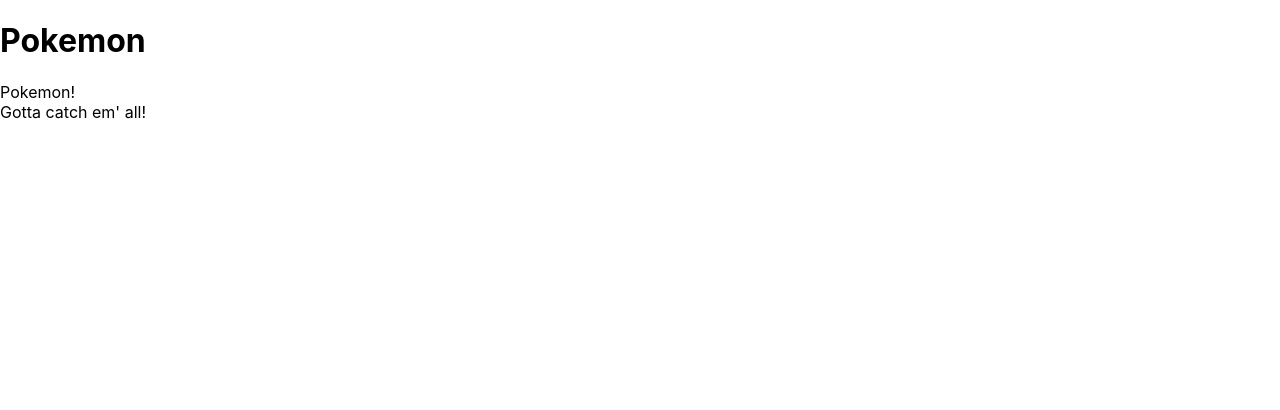
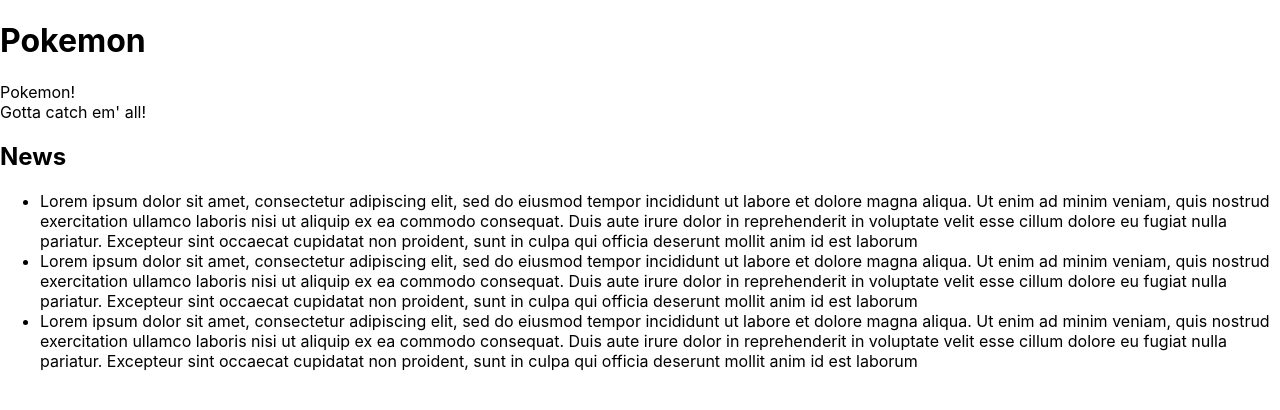
Before and after one commit to ca2roaldsoy/cato-roaldsoy-js-frameworks-ma3.js, a React (Create React App) app: page / in a window 1280 px wide. Shown: the top 410 px of the page. Built offline with nearby package versions, Linux system fonts and the light colour scheme.

Commit message:
added news content

```diff
--- a/src/App.js
+++ b/src/App.js
@@ -1,11 +1,12 @@
 import React from 'react';
 import Home from './components/home/Home.js';
+import News from './components/news/News.js'
 
 function App() {
   return (
     <div className="App">
     <Home />
-
+    <News />
     </div>
   );
 }
--- a/src/components/home/Home.js
+++ b/src/components/home/Home.js
@@ -1,18 +1,18 @@
 import React from 'react';
 import Heading from '../Heading.js';
-import homeContent from './HomeContent.js';
+import HomeContent from './HomeContent.js';
 
 function Home() {
 
     return (
         <div>
             <Heading title="Pokemon" />
-            <homeContent>
+            <HomeContent>
 
                 Pokemon!<br />
                 Gotta catch em' all!
 
-            </homeContent>
+            </HomeContent>
         </div>
     )
 }
--- a/src/components/home/HomeContent.js
+++ b/src/components/home/HomeContent.js
@@ -1,6 +1,6 @@
 import React from 'react';
 
-function homeContent(props) {
+function HomeContent(props) {
 
     return (
 
@@ -8,4 +8,4 @@
     )
 }
 
-export default homeContent;
+export default HomeContent;
--- a/src/components/news/News.js
+++ b/src/components/news/News.js
@@ -0,0 +1,16 @@
+import React from 'react';
+import Heading from '../Heading.js';
+import NewsList from './NewsList.js';
+
+function News () {
+
+    return (
+
+        <section>
+            <Heading title="News"/>
+            <NewsList />
+        </section>
+    )
+}
+
+export default News;
--- a/src/components/news/NewsList.js
+++ b/src/components/news/NewsList.js
@@ -0,0 +1,21 @@
+import React from 'react';
+
+
+function NewsList() {
+
+    const loremText = "Lorem ipsum dolor sit amet, consectetur adipiscing elit, sed do eiusmod tempor incididunt ut labore et dolore magna aliqua. Ut enim ad minim veniam, quis nostrud exercitation ullamco laboris nisi ut aliquip ex ea commodo consequat. Duis aute irure dolor in reprehenderit in voluptate velit esse cillum dolore eu fugiat nulla pariatur. Excepteur sint occaecat cupidatat non proident, sunt in culpa qui officia deserunt mollit anim id est laborum";
+
+    return (
+
+        <ul>
+
+            <li>{loremText}</li>
+            <li>{loremText}</li>
+            <li>{loremText}</li>
+
+        </ul>
+    )
+
+}
+
+export default NewsList;
```
